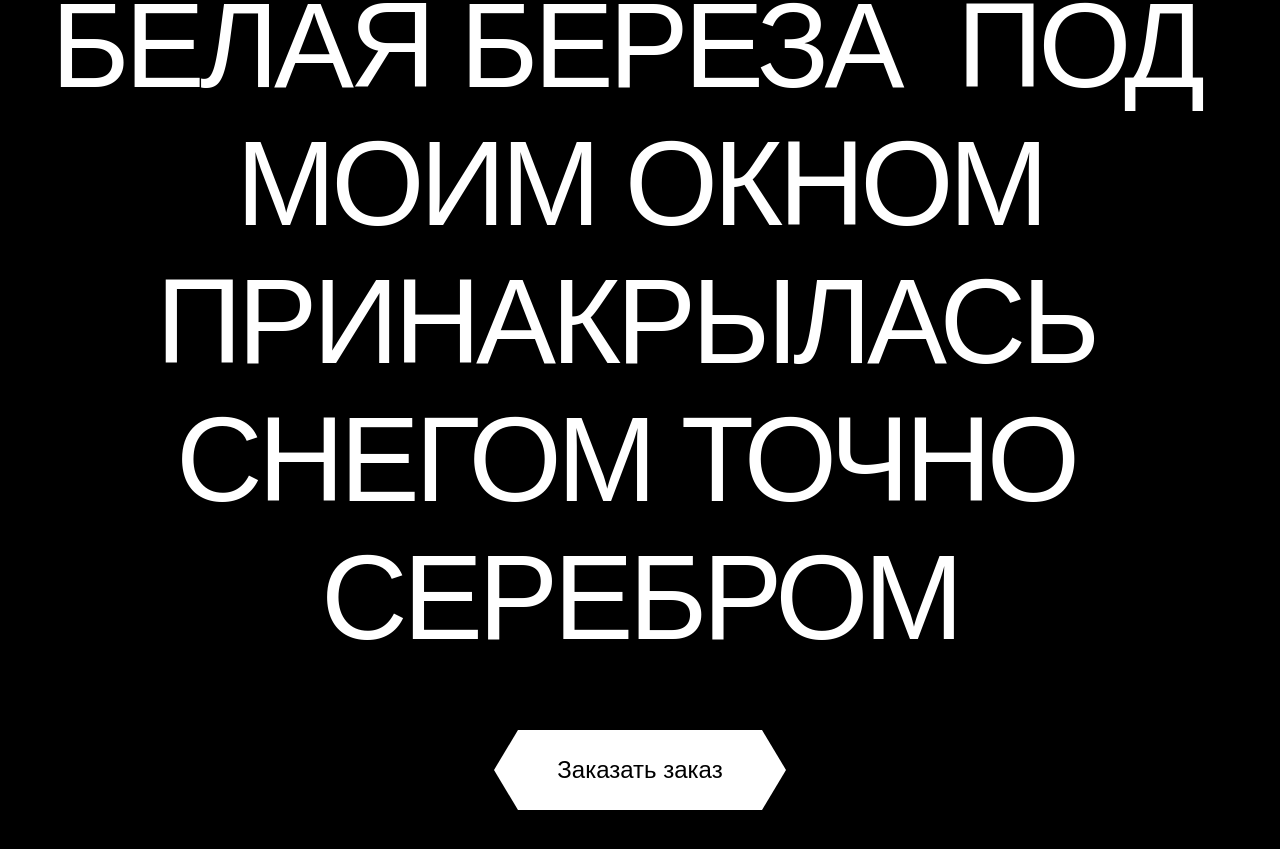
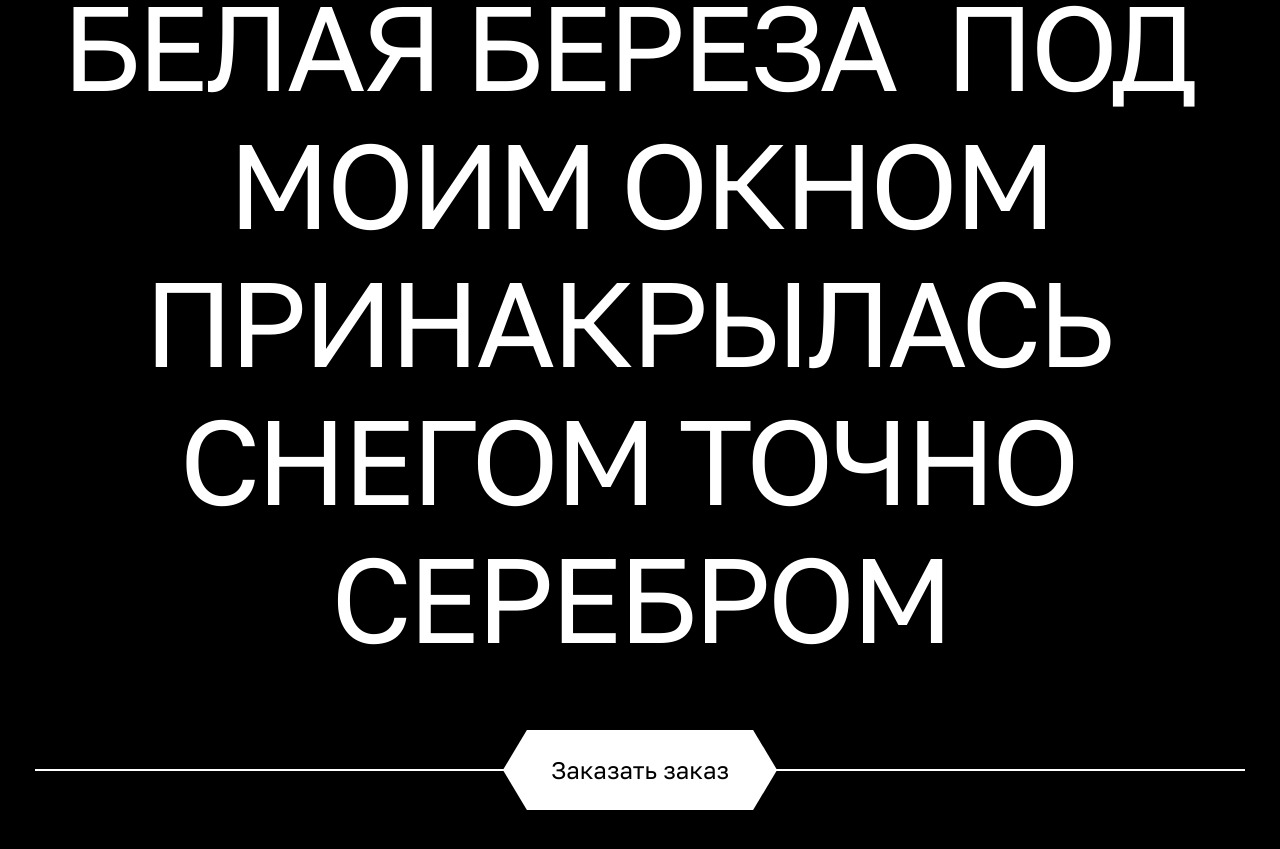
Before and after one commit to skv0r/ru-test-task-m12studio, a plain HTML site: page index.html in a window 1280 px wide. Shown: the part 283-1132 px from the top of the page. Drawn offline with Linux system fonts and the light colour scheme.

Commit message:
footer line rdy

```diff
--- a/style.css
+++ b/style.css
@@ -15,7 +15,7 @@ html {
 }
 
 body {
-    font-family: Arial,  sans-serif;
+    font-family: 'Golos Text', Arial,  sans-serif;
     background-color: black;
     color: white;
 }
@@ -82,17 +82,30 @@ h1, p {
 /* footer  */
 
 .footer {
+    position: relative;
     text-align: center;
+}
+
+.container--footer::before {
+    content: '';
+    position: absolute;
+    top: 50%;
+    left: 50%;
+    transform: translate(-50%, -50%);
+    width: 1210px;
+    height: 2px;
+    background-color: white;
+    z-index: 0;
 }
 
 .footer__button {
     position: relative;
     display: inline-block;
-    width: 292px;
     padding: 24px 48px;
     font-size: 24px;
     font-weight: 400;
     line-height: 32px;
+    z-index: 1;
 
     clip-path: polygon(
         var(--x) 0,
```
